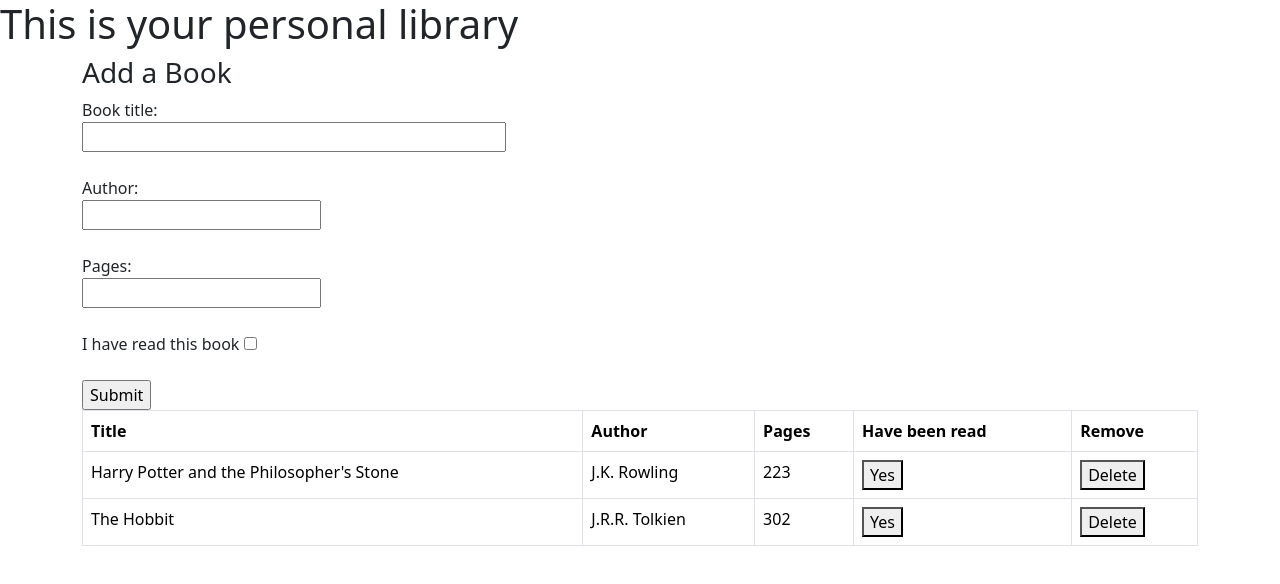
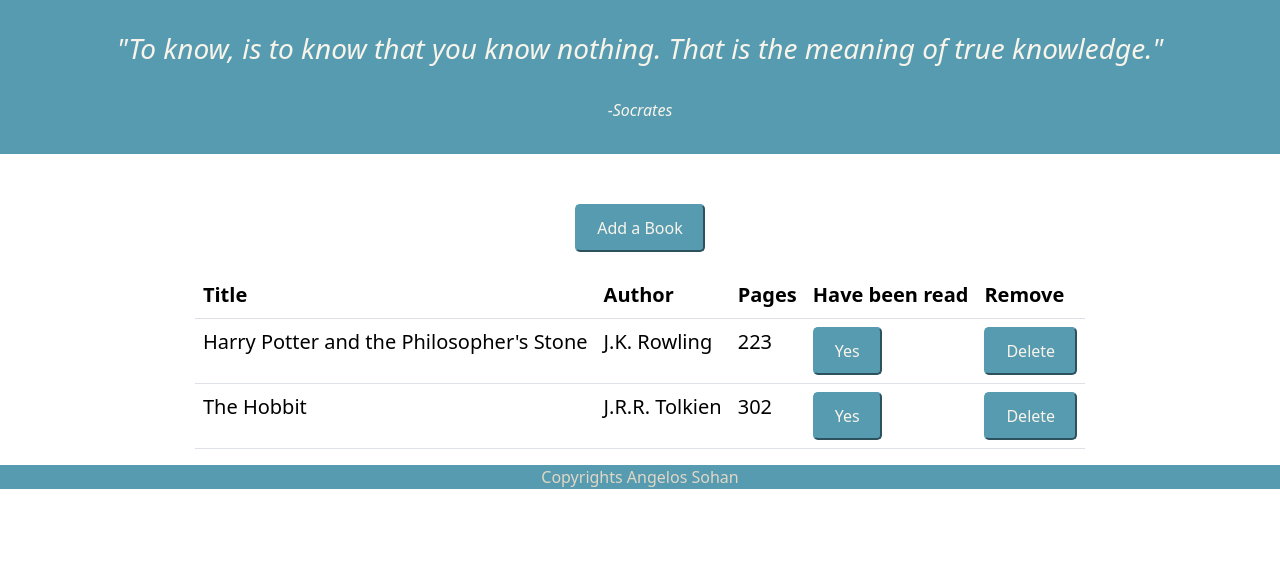
Before and after one commit to Angelos8/library, a plain HTML site: page index.html in a window 1280 px wide. Drawn offline with nearby package versions, Linux system fonts and the light colour scheme.

Commit message:
add styling and improve code

```diff
--- a/index.html
+++ b/index.html
@@ -4,39 +4,41 @@
     <meta charset="UTF-8">
     <meta http-equiv="X-UA-Compatible" content="IE=edge">
     <meta name="viewport" content="width=device-width, initial-scale=1.0">
+    <link rel="stylesheet" href="library.css">
     <!-- bootstrap -->
     <link href="https://cdn.jsdelivr.net/npm/bootstrap@5.3.0-alpha1/dist/css/bootstrap.min.css" rel="stylesheet" integrity="sha384-GLhlTQ8iRABdZLl6O3oVMWSktQOp6b7In1Zl3/Jr59b6EGGoI1aFkw7cmDA6j6gD" crossorigin="anonymous">
-    <title>Library</title>
+    <title>My Library</title>
 </head>
 <body>
-    <h1>This is your personal library</h1>
+        <div id="topbar">
+            <h3><i>"To know, is to know that you know nothing. That is the meaning of true knowledge."</h3><br>
+            -Socrates</i>
+        </div>
+
+
         <div class="container">
+            <div>
+                <button type="button" class="add" value="add">Add a Book</button>
+            </div>
             <div id="form">
                 <form action="/data", method="get">
-                <h3>Add a Book</h3>
-                <label for="book-title">Book title:</label><br>
-                <input type="text" id="book-title" name="book-title" size="40"><br><br>
+                    <label for="book-title">Title:</label><br>
+                    <input class="form-control-sm" type="text" id="book-title" name="book-title" size="40"><br><br>
                     <label for="author">Author:</label><br>
-                <input type="text" id="author" name="author"><br><br>
+                    <input class="form-control-sms" type="text" id="author" name="author"><br><br>
                     <label for="pages">Pages:</label><br>
-                <input type="number" id="pages" name="pages"> <br><br>
+                    <input class="form-control-sm" type="number" id="pages" name="pages" size="10"> <br><br>
                     <label>I have read this book</lable>
                     <input type="checkbox" id="checkbox" value="true"><br><br>
-                <input id="submit" type="submit" value="Submit">
+                    <input id="submit" class="btn btn-outline-light" type="submit" value="Submit"> <button type="button" class="btn btn-outline-light" value="cancel">Cancel</button>
                 </form>
             </div>
-        <div id="book-list">
-            <table class="table table-bordered" id="table">
-                <!-- <tr>
-                    <th>Title</th>
-                    <th>Author</th>
-                    <th>Pages</th>
-                    <th>Have been read</th>
-                    <th>Remove</th>
-                </tr> -->
+            <div class="book-list table-responsive-md">
+                <table class="table" id="table">
                 </table>
             </div>
         </div>
+    <footer> Copyrights Angelos Sohan</footer>
     <script src="script.js"></script>
 </body>
 </html>
--- /dev/null
+++ b/library.css
@@ -0,0 +1,64 @@
+body{
+    /* background-image: url('/images/background-image.jpg'); */
+
+}
+#topbar{
+    text-align: center;
+    background-color: #579BB1;
+    padding:2rem 2rem;
+    color:#F8F4EA;
+    margin-bottom: 50px;
+}
+
+.container{
+    display: flex;
+    justify-content:space-around;
+    flex-direction: column;
+    gap: 20px;
+    align-items: center;
+    font-size: 20px;
+
+}
+
+
+.add{
+    background-color:#579BB1;
+    color:#F8F4EA;
+    padding: 5px;
+    border-radius: 5px;
+    border-color: #579BB1;
+    font-size: 16px;
+    padding:10px 20px;
+    margin: auto;
+}
+
+.form-btn{
+    background-color:white;
+    color:#579BB1;
+    padding: 5px;
+    border-radius: 5px;
+    border-color: white;
+    font-size: 18px;
+    font-weight:inherit;
+    padding:10px 20px;
+}
+
+#form{
+    display: none;
+    margin: 20px 0px;
+    border-color: #579BB1;
+    border-style: double;
+    border-radius: 5px;
+    text-align: center;
+    padding: 1rem;
+    background-color: #579BB1;
+    color:#F8F4EA;
+    width: fit-content;
+}
+
+footer{
+    background-color: #579BB1;
+    color:#E1D7C6;
+    height: auto;
+    text-align: center;
+}
--- a/script.js
+++ b/script.js
@@ -37,11 +37,11 @@ function isRead(read){
 
 function printBookList(){
   table.innerHTML +=` <tr>
-                        <th>Title</th>
-                        <th>Author</th>
-                        <th>Pages</th>
-                        <th>Have been read</th>
-                        <th>Remove</th>
+                        <th scope="col">Title</th>
+                        <th scope="col">Author</th>
+                        <th scope="col">Pages</th>
+                        <th scope="col">Have been read</th>
+                        <th scope="col">Remove</th>
                       </tr>
   `
   for (let book in myLibrary){
@@ -52,9 +52,9 @@ function printBookList(){
                           <td>${myLibrary[book].author}</td>
                           <td>${myLibrary[book].pages}</td>
                           <td class='change-read'>
-                           <button id='bt${book}' value=change> ${readValue} </button>
+                           <button class="add" id='bt${book}' value=change> ${readValue} </button>
                           </td>
-                          <td> <button id=${book} value='delete'> Delete </button> </td>
+                          <td> <button class="add" id=${book} value='delete'> Delete </button> </td>
                         </tr>`
   }
 }
@@ -101,6 +101,7 @@ form.addEventListener('submit', (e)=>{
     table.innerHTML = '';
     printBookList();
     clearForm();
+    document.getElementById('form').style.display = 'none';
   }
 })
 
@@ -128,6 +129,16 @@ document.addEventListener('click',(e)=>{
     printBookList();
   }
 
+  if(buttonValue === 'cancel'){
+    clearForm();
+    document.getElementById('form').style.display = 'none';
+
+  }
+
+  if (buttonValue === 'add'){
+    document.getElementById('form').style.display = 'block';
+
+  }
 });
 
 
```
Also changed, not shown: images/background-image.jpg (added), images/background-pattern.jpg (added). Lines whose indentation alone changed are shown as unchanged.
